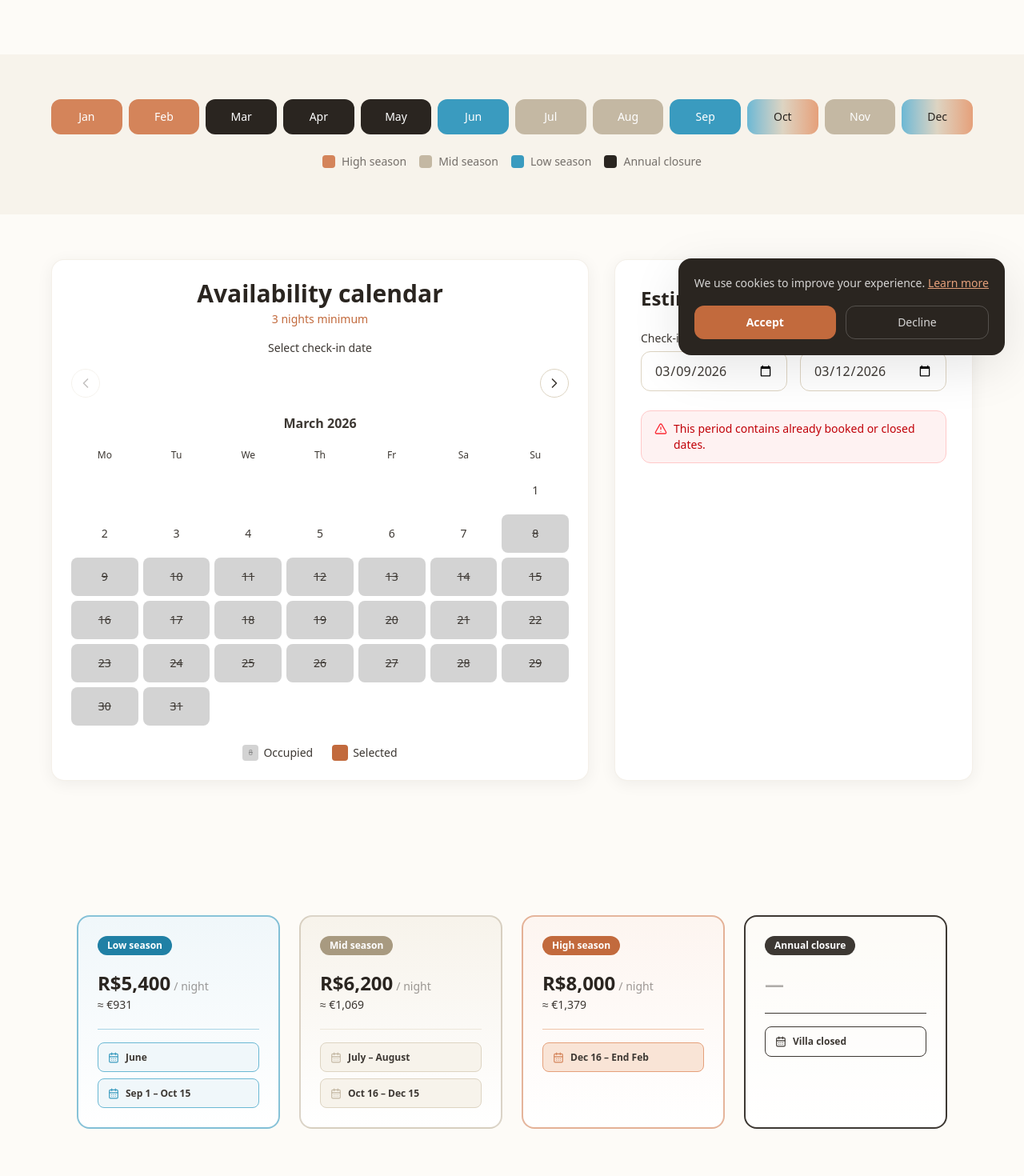
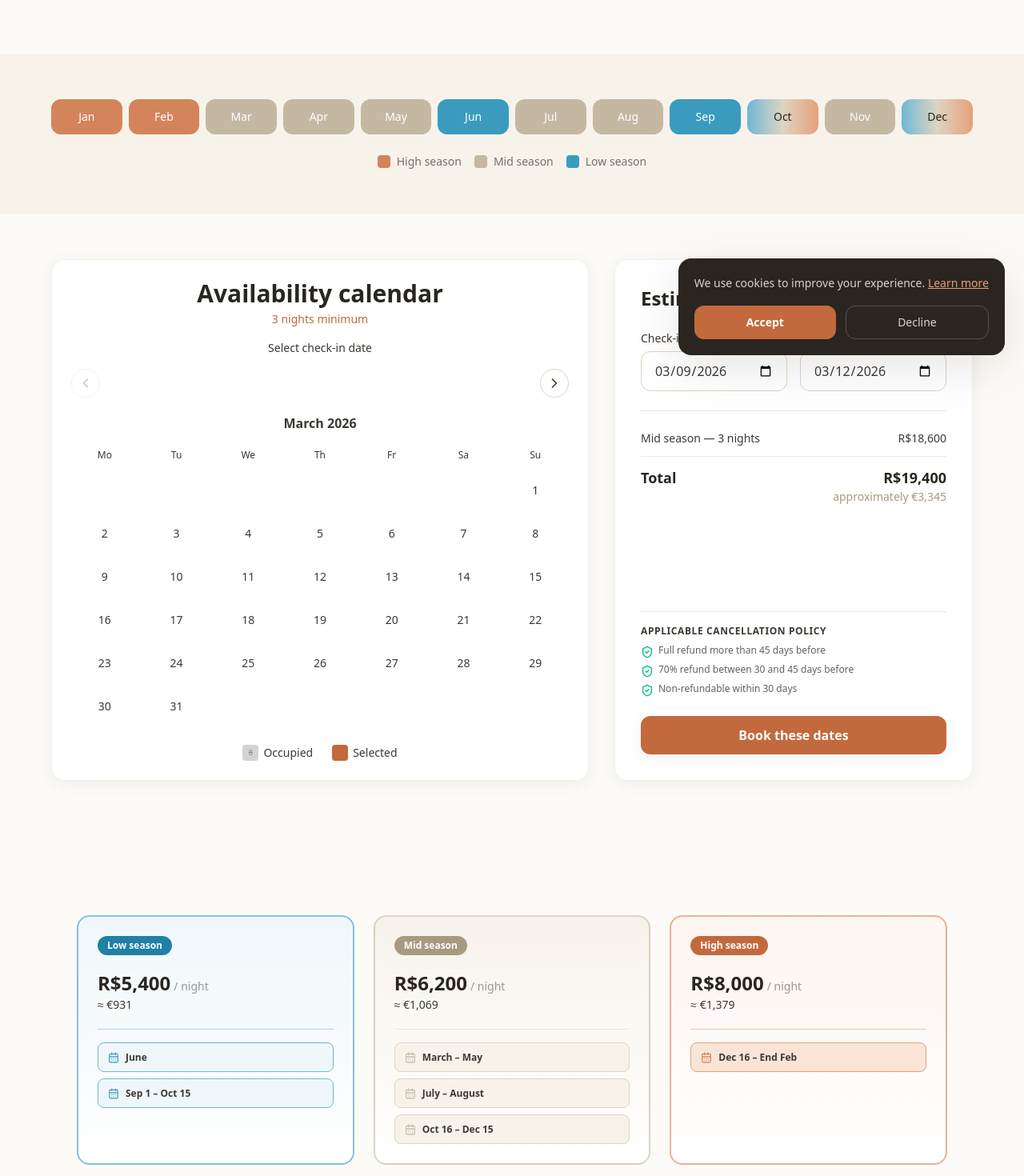
Before and after one commit to pauloeriko/VilaCaju, a Next.js app: page /en/tarifs in a window 1280 px wide. Shown: the part 340-1810 px from the top of the page at 80% size. Built offline with nearby package versions, Linux system fonts and the light colour scheme.

Commit message:
nouvelles photos destinations

```diff
--- a/src/app/[lang]/tarifs/page.tsx
+++ b/src/app/[lang]/tarifs/page.tsx
@@ -39,7 +39,7 @@ export default async function RatesPage({
   // ── Cartes de prix ────────────────────────────────────────────────────
   const priceCards = (
     <SectionWrapper>
-      <div className="grid grid-cols-1 md:grid-cols-2 lg:grid-cols-4 gap-6">
+      <div className="grid grid-cols-1 md:grid-cols-3 gap-6">
         {/* Basse saison : Juin + 1 Sep – 15 Oct */}
         <PriceCard
           title={dict.rates.lowSeason}
@@ -63,11 +63,19 @@ export default async function RatesPage({
           nightsLabel={dict.rates.nights}
         />
 
-        {/* Moyenne saison : Juil + Août + 16 Oct – 15 Déc */}
+        {/* Moyenne saison : Mars – Mai + Juil – Août + 16 Oct – 15 Déc */}
         <PriceCard
           title={dict.rates.midSeason}
           seasonType="mid"
           periods={[
+            {
+              dates:
+                lang === "fr"
+                  ? "Mars – Mai"
+                  : lang === "pt"
+                  ? "Março – Maio"
+                  : "March – May",
+            },
             {
               dates:
                 lang === "fr"
@@ -115,27 +123,6 @@ export default async function RatesPage({
           nightsLabel={dict.rates.nights}
         />
 
-        {/* Fermeture annuelle : 1 Mar – 31 Mai */}
-        <PriceCard
-          title={dict.rates.closedSeason}
-          seasonType="closed"
-          periods={[
-            {
-              dates:
-                lang === "fr"
-                  ? "1 Mars – 31 Mai"
-                  : lang === "pt"
-                  ? "1 Março – 31 Maio"
-                  : "March 1 – May 31",
-            },
-          ]}
-          pricePerNight={0}
-          minStay={0}
-          lang={lang as Locale}
-          perNightLabel={dict.rates.perNight}
-          minStayLabel={dict.rates.minStay}
-          nightsLabel={dict.rates.nights}
-        />
       </div>
     </SectionWrapper>
   );
--- a/src/components/pricing/SeasonCalendar.tsx
+++ b/src/components/pricing/SeasonCalendar.tsx
@@ -9,7 +9,6 @@ interface SeasonCalendarProps {
   highLabel: string;
   midLabel: string;
   lowLabel: string;
-  closedLabel: string;
 }
 
 const months: Record<Locale, string[]> = {
@@ -18,23 +17,16 @@ const months: Record<Locale, string[]> = {
   pt: ["Jan", "Fev", "Mar", "Abr", "Mai", "Jun", "Jul", "Ago", "Set", "Out", "Nov", "Dez"],
 };
 
-// Nouvelles saisons :
-// Haute (8000R$) : 16 Déc – Fin Fév
-// Moyenne (6200R$) : Juil + Août + 16 Oct – 15 Déc
-// Basse (5400R$) : Juin + 1 Sep – 15 Oct
-// Fermeture : 1 Mar – 31 Mai
-const monthSeasons: (
-  | "high"
-  | "mid"
-  | "low"
-  | "closed"
-  | "mixed"
-)[] = [
+// Saisons :
+// Haute (8000R$)   : 16 Déc – Fin Fév
+// Moyenne (6200R$) : Mars – Mai + Juil – Août + 16 Oct – 15 Déc
+// Basse (5400R$)   : Juin + 1 Sep – 15 Oct
+const monthSeasons: ("high" | "mid" | "low" | "mixed")[] = [
   "high",    // Jan  : haute saison
   "high",    // Fév  : haute saison
-  "closed",  // Mar  : fermeture
-  "closed",  // Avr  : fermeture
-  "closed",  // Mai  : fermeture
+  "mid",     // Mar  : moyenne saison
+  "mid",     // Avr  : moyenne saison
+  "mid",     // Mai  : moyenne saison
   "low",     // Jun  : basse saison
   "mid",     // Jul  : moyenne saison
   "mid",     // Aoû  : moyenne saison
@@ -45,11 +37,10 @@ const monthSeasons: (
 ];
 
 const seasonStyles: Record<string, string> = {
-  high:   "bg-terracotta-400 text-white",
-  mid:    "bg-sand-400 text-white",
-  low:    "bg-ocean-400 text-white",
-  closed: "bg-charcoal-800 text-white",
-  mixed:  "bg-gradient-to-r from-ocean-300 via-sand-300 to-terracotta-300 text-charcoal-800",
+  high:  "bg-terracotta-400 text-white",
+  mid:   "bg-sand-400 text-white",
+  low:   "bg-ocean-400 text-white",
+  mixed: "bg-gradient-to-r from-ocean-300 via-sand-300 to-terracotta-300 text-charcoal-800",
 };
 
 export default function SeasonCalendar({
@@ -57,7 +48,6 @@ export default function SeasonCalendar({
   highLabel,
   midLabel,
   lowLabel,
-  closedLabel,
 }: SeasonCalendarProps) {
   return (
     <div>
@@ -89,10 +79,6 @@ export default function SeasonCalendar({
           <div className="w-4 h-4 rounded bg-ocean-400" />
           <span className="text-charcoal-700/70">{lowLabel}</span>
         </div>
-        <div className="flex items-center gap-2">
-          <div className="w-4 h-4 rounded bg-charcoal-800" />
-          <span className="text-charcoal-700/70">{closedLabel}</span>
-        </div>
       </div>
     </div>
   );
--- a/src/components/pricing/TarifsCalendarSync.tsx
+++ b/src/components/pricing/TarifsCalendarSync.tsx
@@ -51,7 +51,6 @@ export default function TarifsCalendarSync({
             highLabel={dict.highSeason}
             midLabel={dict.midSeason}
             lowLabel={dict.lowSeason}
-            closedLabel={dict.closedSeason}
           />
         </div>
       </div>
--- a/src/data/destination.ts
+++ b/src/data/destination.ts
@@ -19,7 +19,7 @@ export const activities: Activity[] = [
       en: "Ride along wild beaches and dunes on horseback — an unforgettable experience at sunset.",
       pt: "Aventure-se em praias selvagens e dunas a cavalo — uma experiência inesquecível ao pôr do sol.",
     },
-    image: "/images/destination-plage-sable-blanc.jpg",
+    image: "/images/cheval-sand.png",
   },
   {
     icon: "Route",
@@ -29,7 +29,7 @@ export const activities: Activity[] = [
       en: "Explore the region's spectacular landscapes — lagoons, cliffs and fishing villages — by buggy.",
       pt: "Explore as paisagens espetaculares da região — lagoas, falésias e vilas de pescadores — de buggy.",
     },
-    image: "/images/destination-eaux-turquoise.jpg",
+    image: "/images/buggy-sand.JPG",
   },
   {
     icon: "Sailboat",
--- a/src/lib/pricing/seasons.ts
+++ b/src/lib/pricing/seasons.ts
@@ -77,19 +77,19 @@ export const pricingConfig: PricingConfig = {
       minStay: 3,
     },
 
-    // ── Fermeture annuelle : 1 Mar – 31 Mai ─────────────────────────────────
+    // ── Moyenne saison : Mars – Mai ──────────────────────────────────────────
     {
-      id: "closed",
-      type: "closed",
+      id: "mid-spring",
+      type: "mid",
       label: {
-        fr: "Fermeture annuelle",
-        en: "Annual closure",
-        pt: "Fechamento anual",
+        fr: "Moyenne saison",
+        en: "Mid season",
+        pt: "Média temporada",
       },
       startMonth: 3, startDay: 1,
       endMonth: 5,   endDay: 31,
-      pricePerNight: 0,
-      minStay: 0,
+      pricePerNight: 6200,
+      minStay: 3,
     },
   ],
 };
```
Also changed, not shown: public/images/buggy-sand.JPG (added), 1 other file (tests, documents, lock files or other folders).
